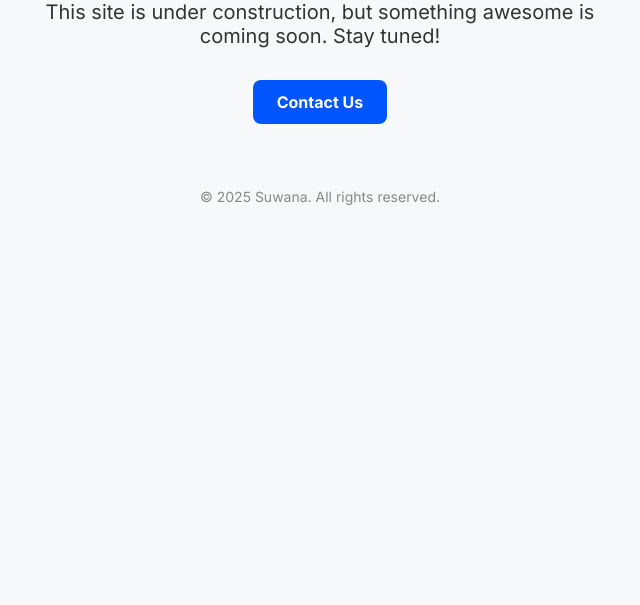
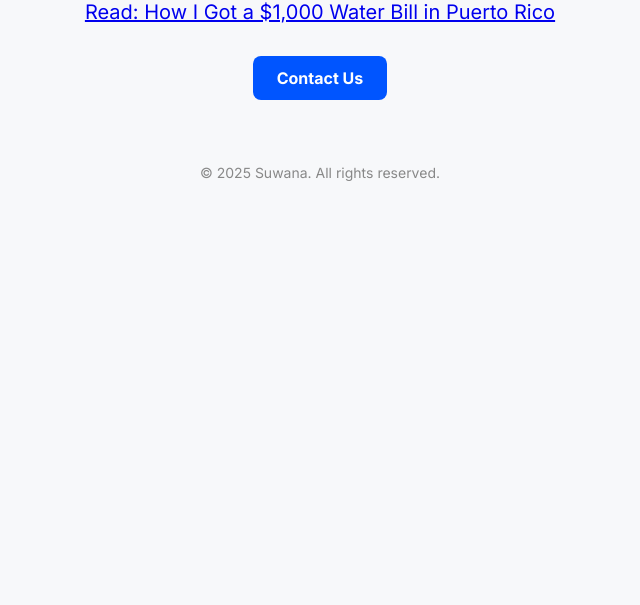
Before and after one commit to suwanagit/suwana, a plain HTML site: page index.html in a window 1280 px wide. Shown: the part 195-800 px from the top of the page, without its empty margins (320-960 px from the left). Drawn offline with Linux system fonts and the light colour scheme.

Commit message:
Update index.html

```diff
--- a/index.html
+++ b/index.html
@@ -44,7 +44,8 @@
 </head>
 <body>
   <h1>Welcome to Suwana</h1>
-  <p>This site is under construction, but something awesome is coming soon. Stay tuned!</p>
+  <p><a href="/blog/water-mistake.html">Read: How I Got a $1,000 Water Bill in Puerto Rico</a></p>
+
   <a href="mailto:suvartech@gmail.com" class="button">Contact Us</a>
   <footer>&copy; 2025 Suwana. All rights reserved.</footer>
 </body>
```
